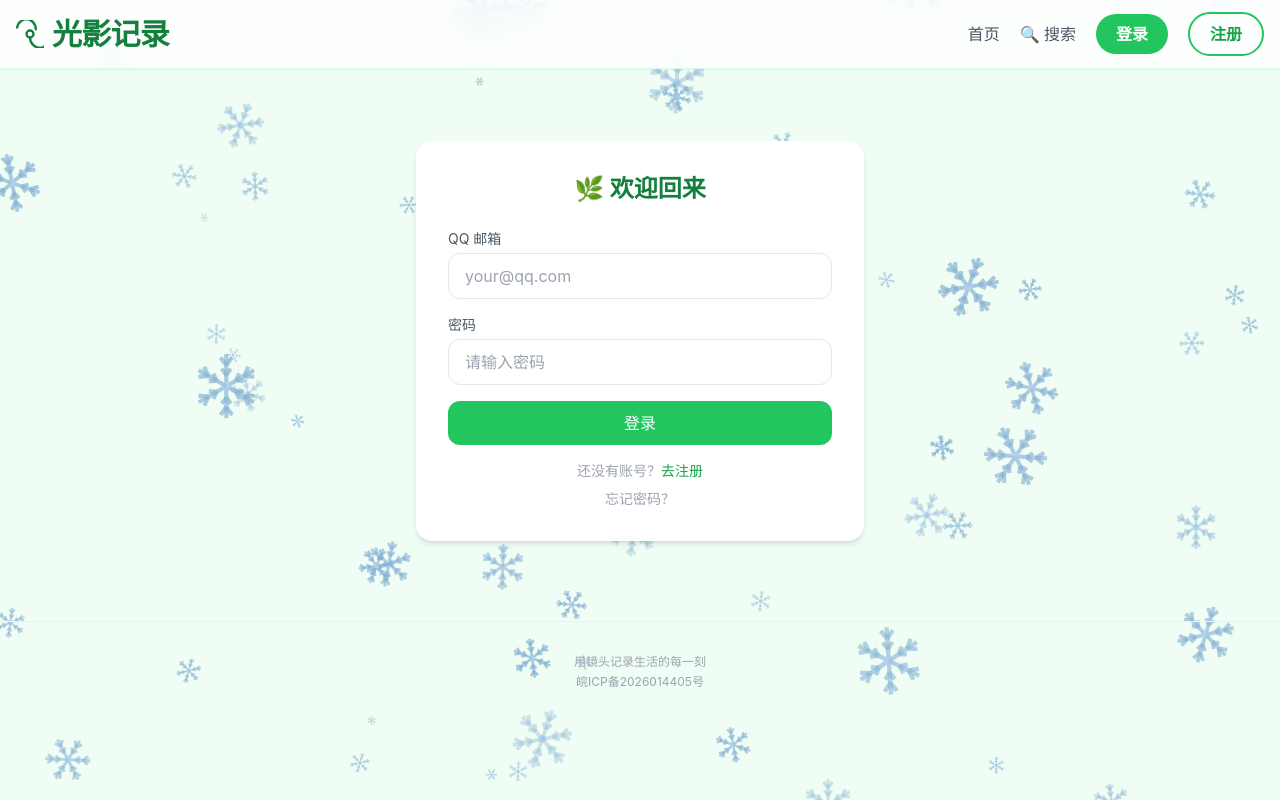
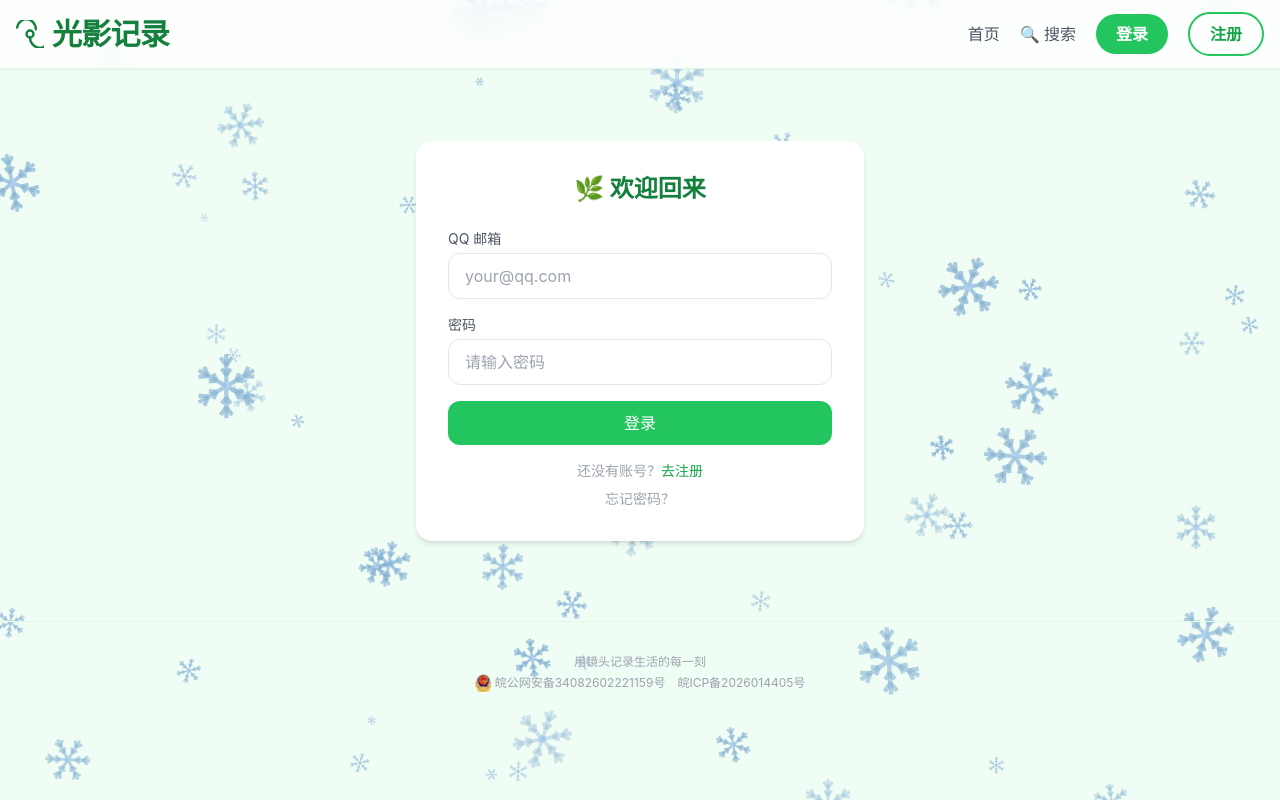
Before and after one commit to 1204940764/web-study, a Flask app: a page that uses app/templates/base.html in a window 1280 px wide. Run offline with Flask 3, Linux system fonts and the light colour scheme; some libraries are stand-ins or nearby versions.

Commit message:
feat: add public security filing number and icon to footer
Co-Authored-By: Claude Opus 4.7 <noreply@anthropic.com>

```diff
--- a/app/templates/base.html
+++ b/app/templates/base.html
@@ -97,7 +97,11 @@
     <!-- 页脚 -->
     <footer class="text-center text-gray-400 text-xs py-8 border-t border-green-100 mt-12" style="z-index:1;position:relative;">
         <p>用镜头记录生活的每一刻</p>
-        <p class="mt-1">
+        <p class="mt-1 flex items-center justify-center gap-3">
+            <span class="inline-flex items-center gap-1">
+                <img src="{{ url_for('static', filename='beian.png') }}" width="16" height="16" alt="">
+                <a href="https://beian.mps.gov.cn/#/query/webSearch?code=34082602221159" rel="noreferrer" target="_blank" class="hover:text-gray-500 transition">皖公网安备34082602221159号</a>
+            </span>
             <a href="https://beian.miit.gov.cn/" target="_blank" class="hover:text-gray-500 transition">皖ICP备2026014405号</a>
         </p>
     </footer>
```
Also changed, not shown: app/static/beian.png (added), 备案图标.png (added).
